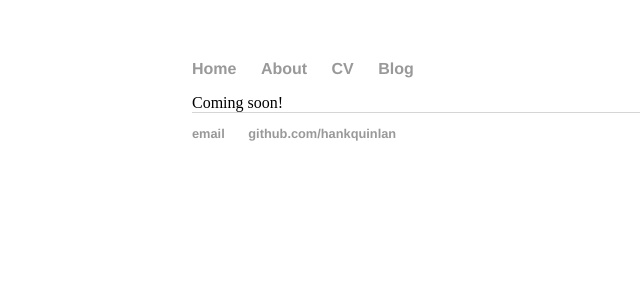
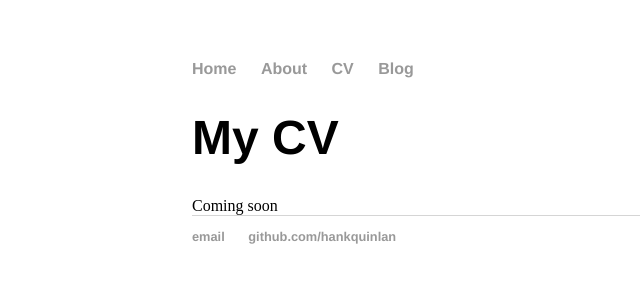
Before and after one commit to variancetoforecast/variancetoforecast.github.io, a Jekyll site: the page built from cv/index.html, in a window 1280 px wide. Shown: the top 300 px of the page, without its empty margins (0-640 px from the left). Built offline with Jekyll 4.4.1, drawn with Linux system fonts in a browser that asks for light colours.

Commit message:
Update index.html

```diff
--- a/cv/index.html
+++ b/cv/index.html
@@ -1,5 +1,7 @@
 ---
 layout: default
-title: Hank Quinlan's Blog
+title: My CV
 ---
-Coming soon!
+<h1>{{ page.title }}</h1>
+
+Coming soon
```
